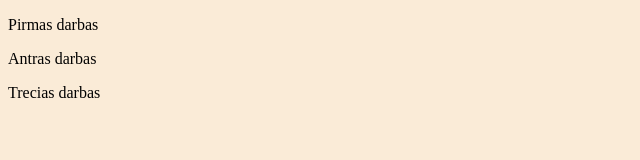
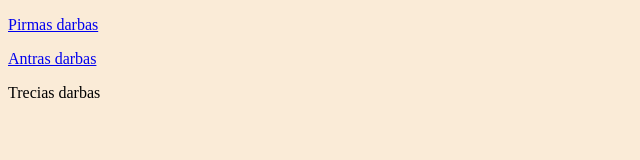
Before and after one commit to simonaspo/simonaspo.github.io, a plain HTML site: page index.html in a window 1280 px wide. Shown: the whole page, without its empty margins (0-640 px from the left). Drawn offline with Linux system fonts and the light colour scheme; files that its build step writes are made by us from their sources.

Commit message:
Update index.html

```diff
--- a/index.html
+++ b/index.html
@@ -7,9 +7,9 @@
 
     </head>
 	<body>
-    <p>Pirmas darbas</p>
-    <p>Antras darbas</p>
-	  <p>Trecias darbas</p>
+    <p><a href="pirmas/1.html">Pirmas darbas<a/></p>
+    <p><a href="antras/2darbas.html">Antras darbas</a></p>
+    <p>Trecias darbas</p>
 
 	</body>
 	</html>
```
